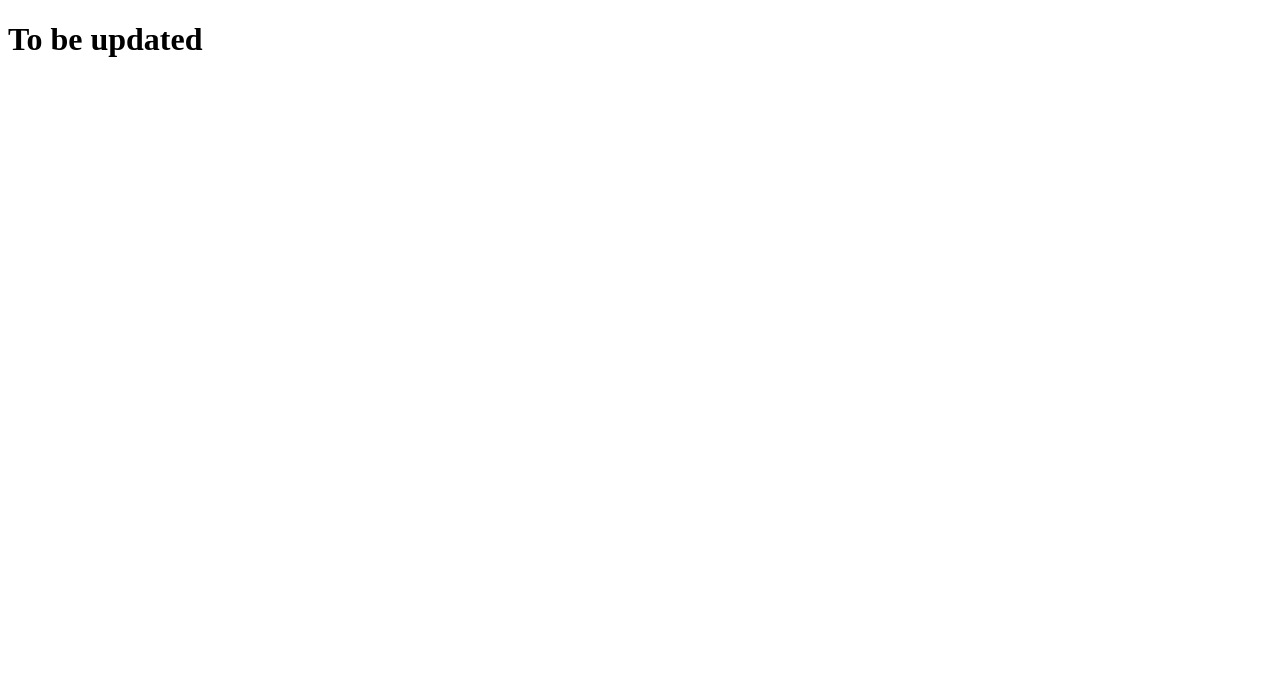
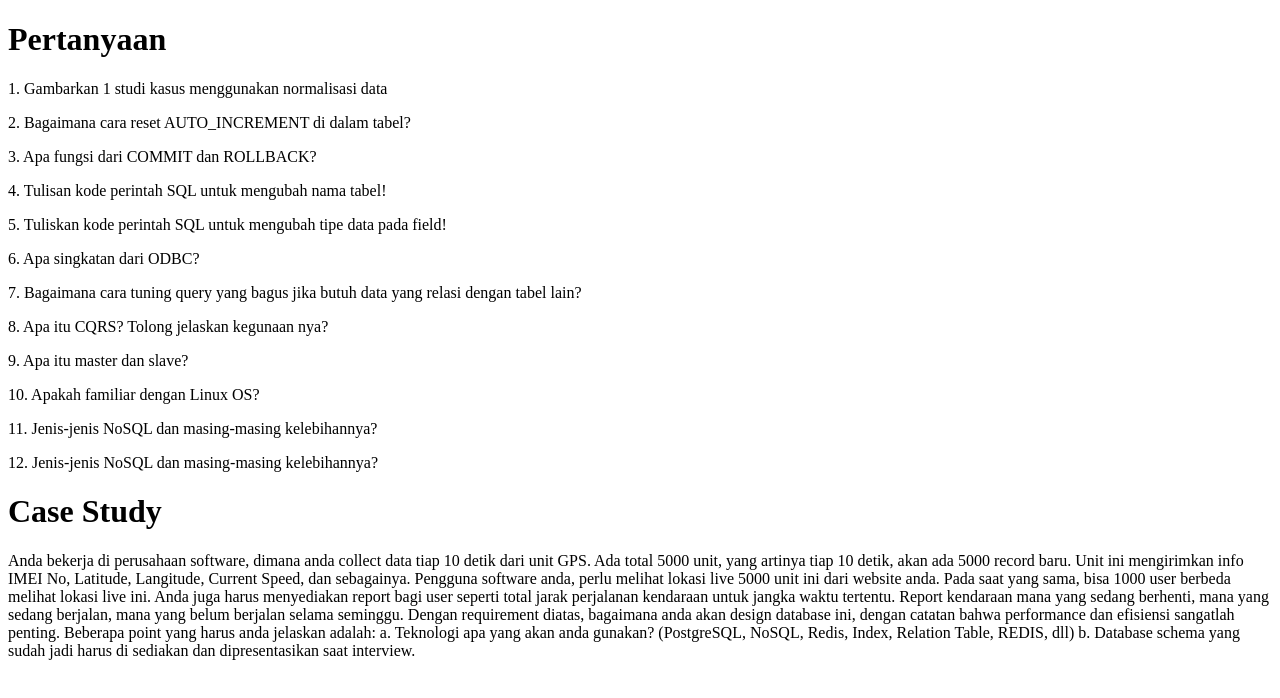
Before and after one commit to davidgunadi/davidgunadi.github.io, a plain HTML site: page dbAdmin/index.html in a window 1280 px wide. Drawn offline with Linux system fonts and the light colour scheme.

Commit message:
Update index.html

```diff
--- a/dbAdmin/index.html
+++ b/dbAdmin/index.html
@@ -9,8 +9,35 @@
 </style>
 
 <body>
+    <h1>Pertanyaan</h1>
+    <p>1.	Gambarkan 1 studi kasus menggunakan normalisasi data</p>
+    <p>2.	Bagaimana cara reset AUTO_INCREMENT di dalam tabel?</p>
+    <p>3.	Apa fungsi dari COMMIT dan ROLLBACK?</p>
+    <p>4.	Tulisan kode perintah SQL untuk mengubah nama tabel!</p>
+    <p>5.	Tuliskan kode perintah SQL untuk mengubah tipe data pada field!</p>
+    <p>6.	Apa singkatan dari ODBC?</p>
+    <p>7.	Bagaimana cara tuning query yang bagus jika butuh data yang relasi dengan tabel lain?</p>
+    <p>8.	Apa itu CQRS? Tolong jelaskan kegunaan nya?</p>
+    <p>9.	Apa itu master dan slave?</p>
+    <p>10.	Apakah familiar dengan Linux OS?</p>
+    <p>11.	Jenis-jenis NoSQL dan masing-masing kelebihannya?</p>
+    <p>12.	Jenis-jenis NoSQL dan masing-masing kelebihannya?</p>
+    <h1>Case Study</h1>
+    <p>Anda bekerja di perusahaan software, dimana anda collect data tiap 10 detik dari unit GPS.
+        Ada total 5000 unit, yang artinya tiap 10 detik, akan ada 5000 record baru.
+        Unit ini mengirimkan info IMEI No, Latitude, Langitude, Current Speed, dan sebagainya.
 
-<h1> To be updated</h1>
+        Pengguna software anda, perlu melihat lokasi live 5000 unit ini dari website anda.
+        Pada saat yang sama, bisa 1000 user berbeda melihat lokasi live ini.
+
+        Anda juga harus menyediakan report bagi user seperti total jarak perjalanan kendaraan untuk jangka waktu tertentu.
+        Report kendaraan mana yang sedang berhenti, mana yang sedang berjalan, mana yang belum berjalan selama seminggu.
+
+        Dengan requirement diatas, bagaimana anda akan design database ini, dengan catatan bahwa performance dan efisiensi sangatlah penting.
+        Beberapa point yang harus anda jelaskan adalah:
+        a. Teknologi apa yang akan anda gunakan? (PostgreSQL, NoSQL, Redis, Index, Relation Table, REDIS, dll)
+        b. Database schema yang sudah jadi harus di sediakan dan dipresentasikan saat interview.
+    </p>
 </body>
 
 </html>
```
